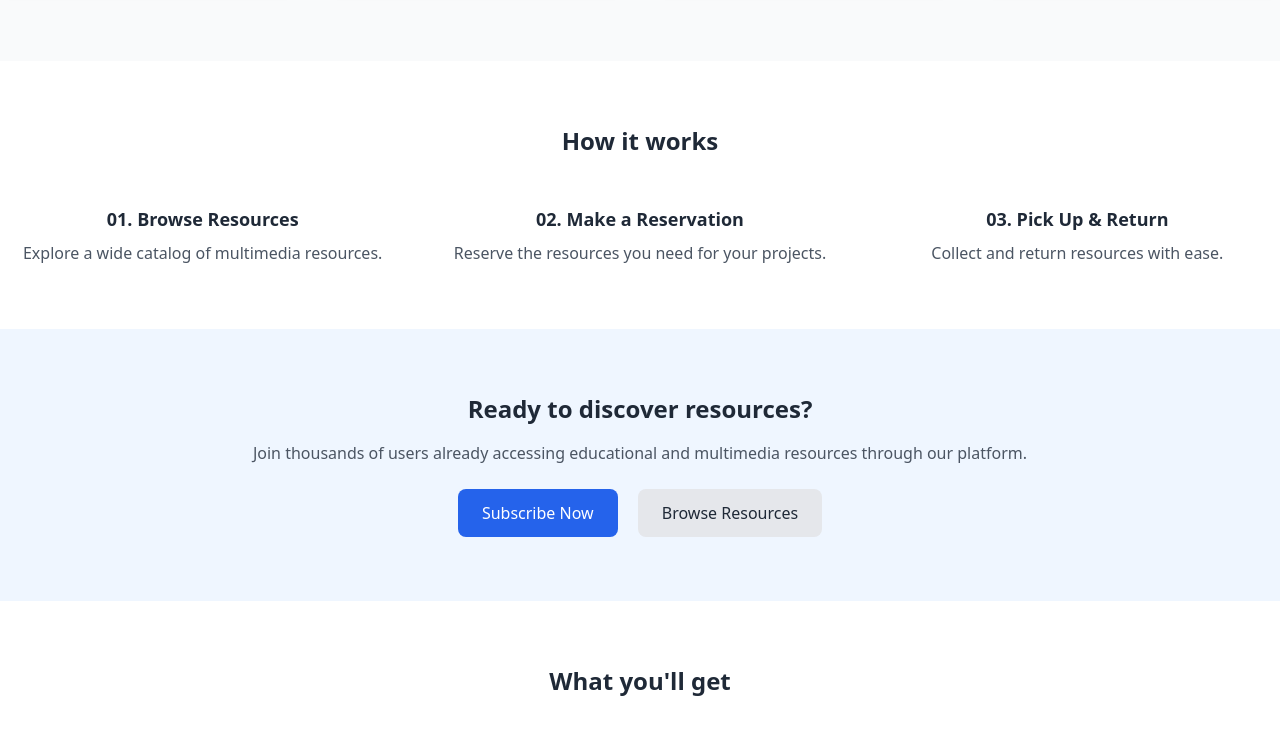
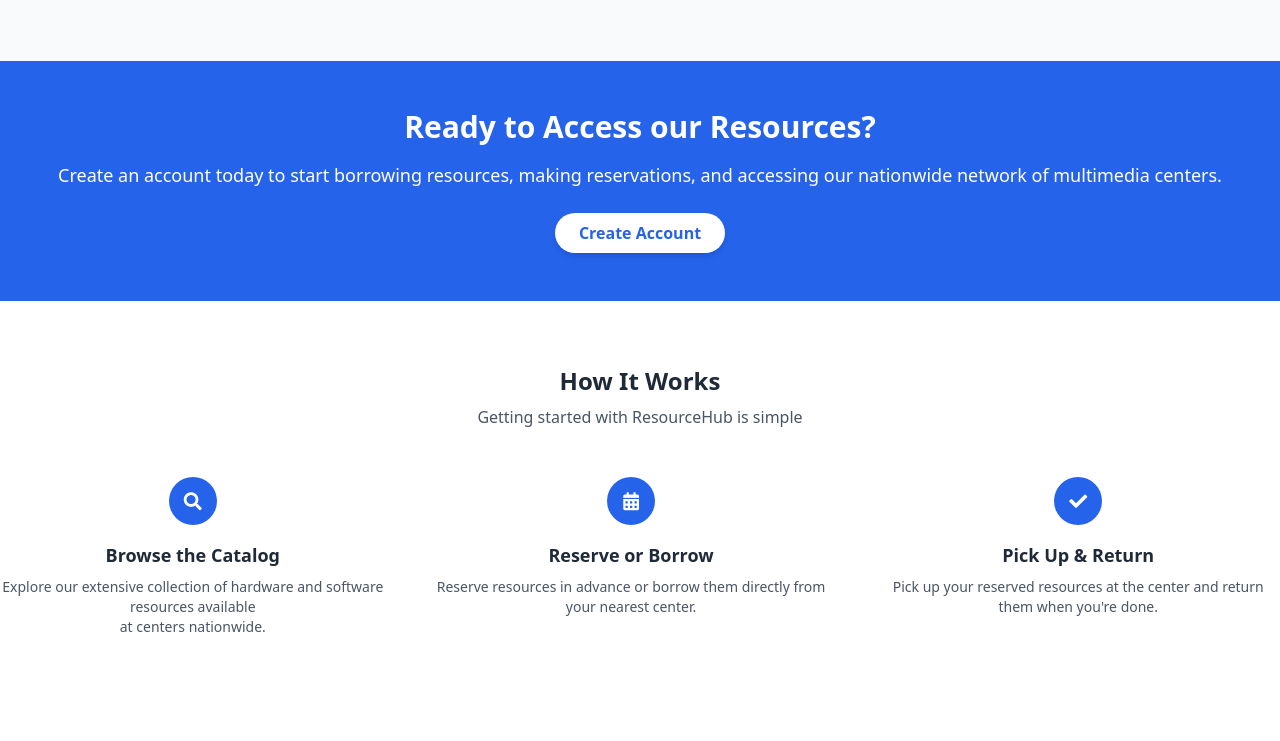
Before and after one commit to MarcelloCroci/Progettone-Multimediale, a plain HTML site: page html/home.html in a window 1280 px wide. Shown: the part 1079-1820 px from the top of the page. Drawn offline with nearby package versions, Linux system fonts and the light colour scheme.

Commit message:
sistemazioni

```diff
--- a/html/home.html
+++ b/html/home.html
@@ -105,59 +105,68 @@
     </div>
    </div>
   </section>
-  <!-- How It Works Section -->
-  <section class="py-16 bg-white">
-   <div class="container mx-auto text-center">
-    <h3 class="text-2xl font-bold text-gray-800">
-     How it works
-    </h3>
-    <div class="grid grid-cols-1 md:grid-cols-3 gap-8 mt-12">
-     <div>
-      <h4 class="text-lg font-bold text-gray-800">
-       01. Browse Resources
-      </h4>
-      <p class="text-gray-600 mt-2">
-       Explore a wide catalog of multimedia resources.
+  <!-- create an account section -->
+  <div class="bg-blue-600 text-white text-center py-12">
+    <h1 class="text-3xl font-bold mb-4">
+     Ready to Access our Resources?
+    </h1>
+    <p class="text-lg mb-6">
+     Create an account today to start borrowing resources, making reservations, and accessing our nationwide network of multimedia centers.
+    </p>
+    <button class="bg-white text-blue-600 font-semibold py-2 px-6 rounded-full shadow-md hover:bg-gray-100">
+     Create Account
+    </button>
+   </div>
+   <!-- How It Works Section -->
+   <div class="bg-white text-center py-16">
+    <h2 class="text-2xl font-bold mb-2">
+     How It Works
+    </h2>
+    <p class="text-gray-600 mb-12">
+     Getting started with ResourceHub is simple
+    </p>
+    <div class="flex justify-center space-x-12">
+     <!-- Step 1 -->
+     <div class="text-center">
+      <div class="bg-blue-600 text-white w-12 h-12 rounded-full flex items-center justify-center mx-auto mb-4">
+       <i class="fas fa-search text-lg">
+       </i>
+      </div>
+      <h3 class="text-lg font-semibold mb-2">
+       Browse the Catalog
+      </h3>
+      <p class="text-gray-600 text-sm">
+       Explore our extensive collection of hardware and software resources available <br> at centers nationwide.
       </p>
      </div>
-     <div>
-      <h4 class="text-lg font-bold text-gray-800">
-       02. Make a Reservation
-      </h4>
-      <p class="text-gray-600 mt-2">
-       Reserve the resources you need for your projects.
+     <!-- Step 2 -->
+     <div class="text-center">
+      <div class="bg-blue-600 text-white w-12 h-12 rounded-full flex items-center justify-center mx-auto mb-4">
+       <i class="fas fa-calendar-alt text-lg">
+       </i>
+      </div>
+      <h3 class="text-lg font-semibold mb-2">
+       Reserve or Borrow
+      </h3>
+      <p class="text-gray-600 text-sm">
+       Reserve resources in advance or borrow them directly from your nearest center.
       </p>
      </div>
-     <div>
-      <h4 class="text-lg font-bold text-gray-800">
-       03. Pick Up &amp; Return
-      </h4>
-      <p class="text-gray-600 mt-2">
-       Collect and return resources with ease.
+     <!-- Step 3 -->
+     <div class="text-center">
+      <div class="bg-blue-600 text-white w-12 h-12 rounded-full flex items-center justify-center mx-auto mb-4">
+       <i class="fas fa-check text-lg">
+       </i>
+      </div>
+      <h3 class="text-lg font-semibold mb-2">
+       Pick Up &amp; Return
+      </h3>
+      <p class="text-gray-600 text-sm">
+       Pick up your reserved resources at the center and return them when you're done.
       </p>
      </div>
     </div>
    </div>
-  </section>
-  <!-- Call to Action Section -->
-  <section class="py-16 bg-blue-50">
-   <div class="container mx-auto text-center">
-    <h3 class="text-2xl font-bold text-gray-800">
-     Ready to discover resources?
-    </h3>
-    <p class="text-gray-600 mt-4">
-     Join thousands of users already accessing educational and multimedia resources through our platform.
-    </p>
-    <div class="mt-6 space-x-4">
-     <button class="px-6 py-3 bg-blue-600 text-white rounded-lg hover:bg-blue-700">
-      Subscribe Now
-     </button>
-     <button class="px-6 py-3 bg-gray-200 text-gray-800 rounded-lg hover:bg-gray-300">
-      Browse Resources
-     </button>
-    </div>
-   </div>
-  </section>
   <!-- Benefits Section -->
   <section class="py-16 bg-white">
    <div class="container mx-auto text-center">
```
